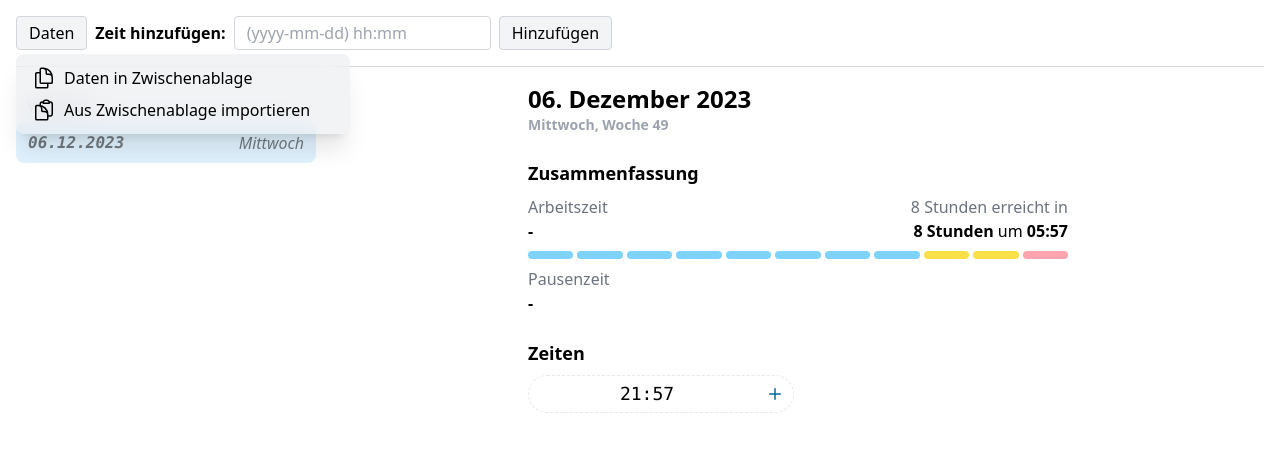
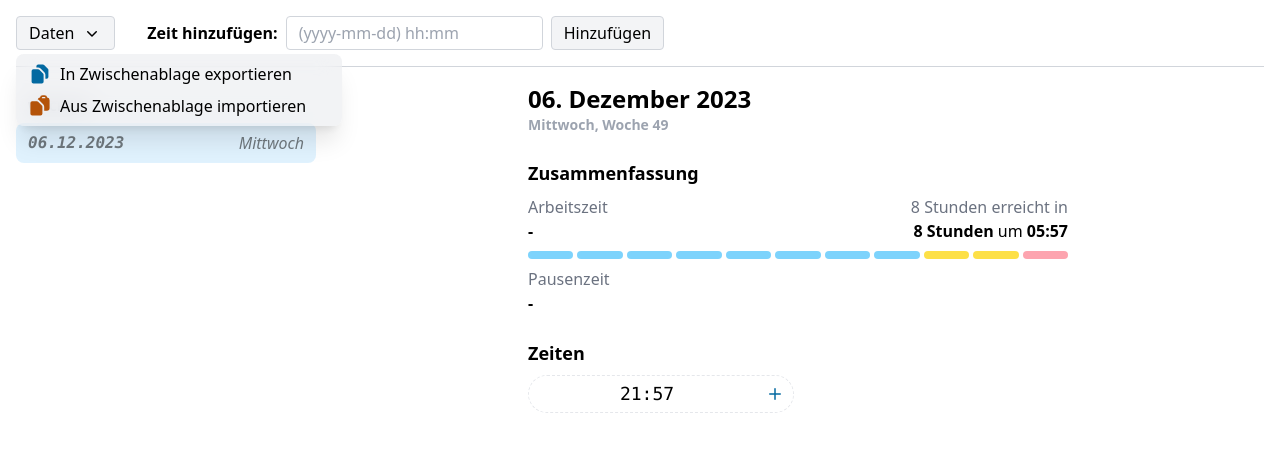
Before and after one commit to alinnert/timetracker, a Vue app: page / in a window 1280 px wide. Both pictures are taken after a click on the button "Daten". Shown: the top 452 px of the page. Built offline with nearby package versions, Linux system fonts and the light colour scheme.

Commit message:
Small UI updates and refactorings

```diff
--- a/package.json
+++ b/package.json
@@ -14,6 +14,7 @@
   },
   "dependencies": {
     "@headlessui/vue": "^1.7.16",
+    "@heroicons/vue": "^2.0.18",
     "date-fns": "^2.30.0",
     "pinia": "^2.1.7",
     "vue": "^3.3.10"
--- a/src/App.vue
+++ b/src/App.vue
@@ -1,10 +1,11 @@
 <script setup lang="ts">
+import { ClipboardDocumentIcon, DocumentDuplicateIcon } from '@heroicons/vue/20/solid'
 import AddTimestampForm from './components/AddTimestampForm.vue'
 import DaySummary from './components/DaySummary.vue'
 import DaysList from './components/DaysList.vue'
 import DetailHeader from './components/DetailHeader.vue'
+import ImportToolbarForm from './components/ImportToolbarForm.vue'
 import TimestampList from './components/TimestampList.vue'
-import ToolbarButton from './components/ToolbarButton.vue'
 import ToolbarMenu from './components/ToolbarMenu.vue'
 import ToolbarMenuItem from './components/ToolbarMenuItem.vue'
 import UiStack from './components/UiStack.vue'
@@ -21,56 +22,20 @@ const timesStore = useTimesStore()
         <template #button>Daten</template>
 
         <ToolbarMenuItem @click="timesStore.copyTimesToClipboard">
-          <svg
-            xmlns="http://www.w3.org/2000/svg"
-            fill="none"
-            viewBox="0 0 24 24"
-            stroke-width="1.5"
-            stroke="currentColor"
-            class="w-6 h-6"
-          >
-            <path
-              stroke-linecap="round"
-              stroke-linejoin="round"
-              d="M15.75 17.25v3.375c0 .621-.504 1.125-1.125 1.125h-9.75a1.125 1.125 0 01-1.125-1.125V7.875c0-.621.504-1.125 1.125-1.125H6.75a9.06 9.06 0 011.5.124m7.5 10.376h3.375c.621 0 1.125-.504 1.125-1.125V11.25c0-4.46-3.243-8.161-7.5-8.876a9.06 9.06 0 00-1.5-.124H9.375c-.621 0-1.125.504-1.125 1.125v3.5m7.5 10.375H9.375a1.125 1.125 0 01-1.125-1.125v-9.25m12 6.625v-1.875a3.375 3.375 0 00-3.375-3.375h-1.5a1.125 1.125 0 01-1.125-1.125v-1.5a3.375 3.375 0 00-3.375-3.375H9.75"
-            />
-          </svg>
-
-          Daten in Zwischenablage
+          <DocumentDuplicateIcon class="w-6 h-6 text-sky-700"></DocumentDuplicateIcon>
+          <span>In Zwischenablage exportieren</span>
         </ToolbarMenuItem>
 
         <ToolbarMenuItem @click="timesStore.importTimesFromClipboard">
-          <svg
-            xmlns="http://www.w3.org/2000/svg"
-            fill="none"
-            viewBox="0 0 24 24"
-            stroke-width="1.5"
-            stroke="currentColor"
-            class="w-6 h-6"
-          >
-            <path
-              stroke-linecap="round"
-              stroke-linejoin="round"
-              d="M8.25 7.5V6.108c0-1.135.845-2.098 1.976-2.192.373-.03.748-.057 1.123-.08M15.75 18H18a2.25 2.25 0 002.25-2.25V6.108c0-1.135-.845-2.098-1.976-2.192a48.424 48.424 0 00-1.123-.08M15.75 18.75v-1.875a3.375 3.375 0 00-3.375-3.375h-1.5a1.125 1.125 0 01-1.125-1.125v-1.5A3.375 3.375 0 006.375 7.5H5.25m11.9-3.664A2.251 2.251 0 0015 2.25h-1.5a2.251 2.251 0 00-2.15 1.586m5.8 0c.065.21.1.433.1.664v.75h-6V4.5c0-.231.035-.454.1-.664M6.75 7.5H4.875c-.621 0-1.125.504-1.125 1.125v12c0 .621.504 1.125 1.125 1.125h9.75c.621 0 1.125-.504 1.125-1.125V16.5a9 9 0 00-9-9z"
-            />
-          </svg>
-
-          Aus Zwischenablage importieren
+          <ClipboardDocumentIcon class="w-6 h-6 text-amber-700"></ClipboardDocumentIcon>
+          <span>Aus Zwischenablage importieren</span>
         </ToolbarMenuItem>
       </ToolbarMenu>
 
       <AddTimestampForm></AddTimestampForm>
 
       <template #right>
-        <template v-if="timesStore.importData.length > 0">
-          <div class="flex items-center gap-2">
-            {{ timesStore.importData.length }}
-            {{ timesStore.importData.length === 1 ? 'Eintrag' : 'Einträge' }} importieren?
-            <ToolbarButton @click="timesStore.applyImport()"> Zusammenführen </ToolbarButton>
-            <ToolbarButton @click="timesStore.applyImport(true)"> Ersetzen </ToolbarButton>
-            <ToolbarButton @click="timesStore.abortImport()"> Abbrechen </ToolbarButton>
-          </div>
-        </template>
+        <ImportToolbarForm></ImportToolbarForm>
       </template>
     </UiToolbar>
 
--- a/src/components/AddTimestampForm.vue
+++ b/src/components/AddTimestampForm.vue
@@ -3,7 +3,6 @@ import { useTimesStore } from '@/stores/times'
 import { ref } from 'vue'
 import TextInput from './TextInput.vue'
 import ToolbarButton from './ToolbarButton.vue'
-import { debug } from 'console';
 
 const value = ref('')
 const error = ref(false)
@@ -21,10 +20,11 @@ function handleAddClick() {
 
   const [, , matchedYear, matchedMonth, matchedDay, matchedHours, matchedMinutes] = match
 
-  const {selectedDay} = timesStore
+  const { selectedDay } = timesStore
 
   const year = matchedYear !== undefined ? Number.parseInt(matchedYear) : selectedDay.getFullYear()
-  const month = matchedMonth !== undefined ? Number.parseInt(matchedMonth) - 1 : selectedDay.getMonth()
+  const month =
+    matchedMonth !== undefined ? Number.parseInt(matchedMonth) - 1 : selectedDay.getMonth()
   const day = matchedDay !== undefined ? Number.parseInt(matchedDay) : selectedDay.getDate()
   const hours = Number.parseInt(matchedHours)
   const minutes = Number.parseInt(matchedMinutes)
--- /dev/null
+++ b/src/components/ImportToolbarForm.vue
@@ -0,0 +1,18 @@
+<script setup lang="ts">
+import { useTimesStore } from '@/stores/times'
+import ToolbarButton from './ToolbarButton.vue'
+
+const timesStore = useTimesStore()
+</script>
+
+<template>
+  <template v-if="timesStore.importData.length > 0">
+    <div class="flex items-center gap-2">
+      {{ timesStore.importData.length }}
+      {{ timesStore.importData.length === 1 ? 'Eintrag' : 'Einträge' }} importieren?
+      <ToolbarButton @click="timesStore.applyImport()"> Zusammenführen </ToolbarButton>
+      <ToolbarButton @click="timesStore.applyImport(true)"> Ersetzen </ToolbarButton>
+      <ToolbarButton @click="timesStore.abortImport()"> Abbrechen </ToolbarButton>
+    </div>
+  </template>
+</template>
--- a/src/components/ToolbarMenu.vue
+++ b/src/components/ToolbarMenu.vue
@@ -1,5 +1,6 @@
 <script setup lang="ts">
 import { Menu, MenuButton, MenuItems } from '@headlessui/vue'
+import { ChevronDownIcon } from '@heroicons/vue/20/solid'
 import ToolbarButton from './ToolbarButton.vue'
 </script>
 
@@ -8,11 +9,12 @@ import ToolbarButton from './ToolbarButton.vue'
     <div>
       <MenuButton :as="ToolbarButton">
         <slot name="button"></slot>
+        <ChevronDownIcon class="w-5 h-5"></ChevronDownIcon>
       </MenuButton>
     </div>
 
     <MenuItems
-      class="absolute mt-1 left-0 backdrop-blur-md bg-gray-200/50 shadow-xl z-40 w-max p-2 rounded-lg"
+      class="absolute mt-1 left-0 backdrop-blur-md bg-gray-200/50 shadow-xl z-40 w-max p-1 rounded-lg"
     >
       <div>
         <slot></slot>
--- a/src/components/UiToolbar.vue
+++ b/src/components/UiToolbar.vue
@@ -1,5 +1,5 @@
 <template>
-  <div class="flex items-center gap-2 pb-4 border-b border-gray-300">
+  <div class="flex items-center gap-8 pb-4 border-b border-gray-300">
     <slot></slot>
 
     <div class="ml-auto flex items-center gap-2">
```
Also changed, not shown: 1 other file (tests, documents, lock files or other folders).
